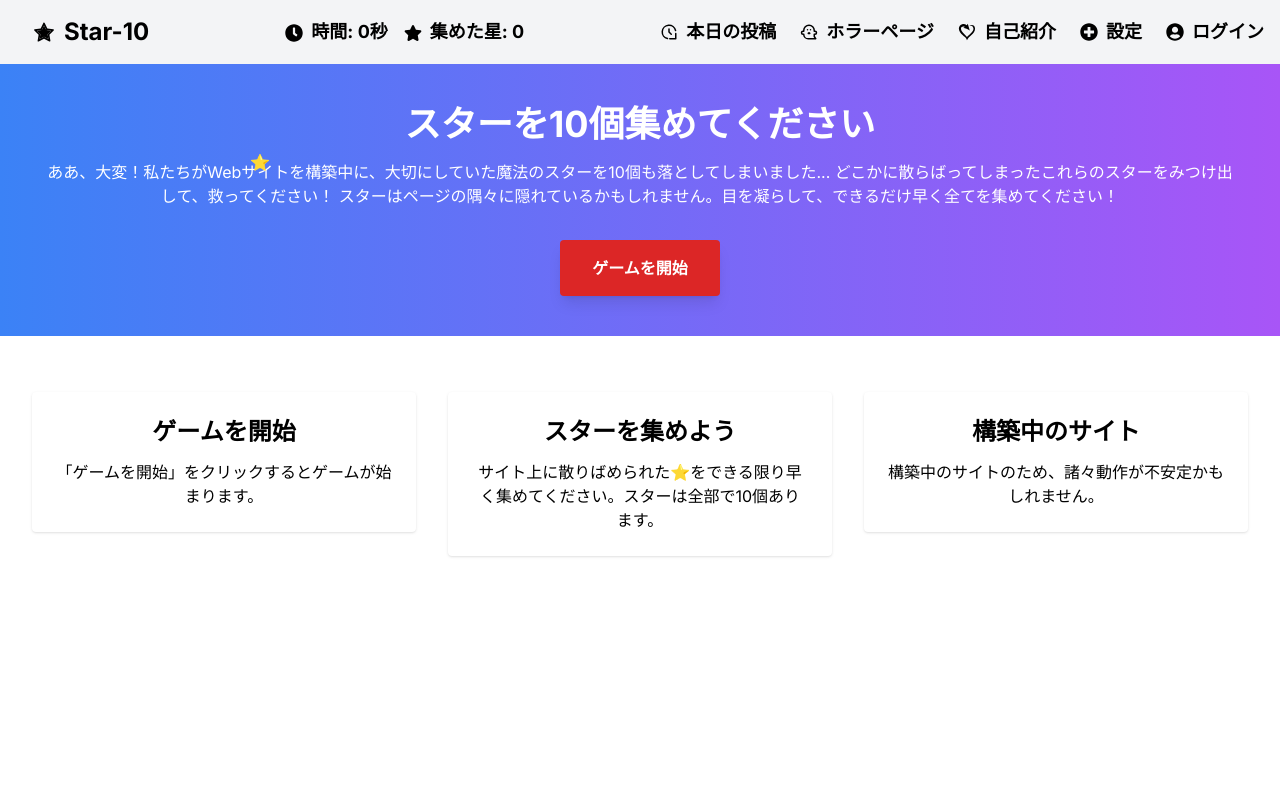
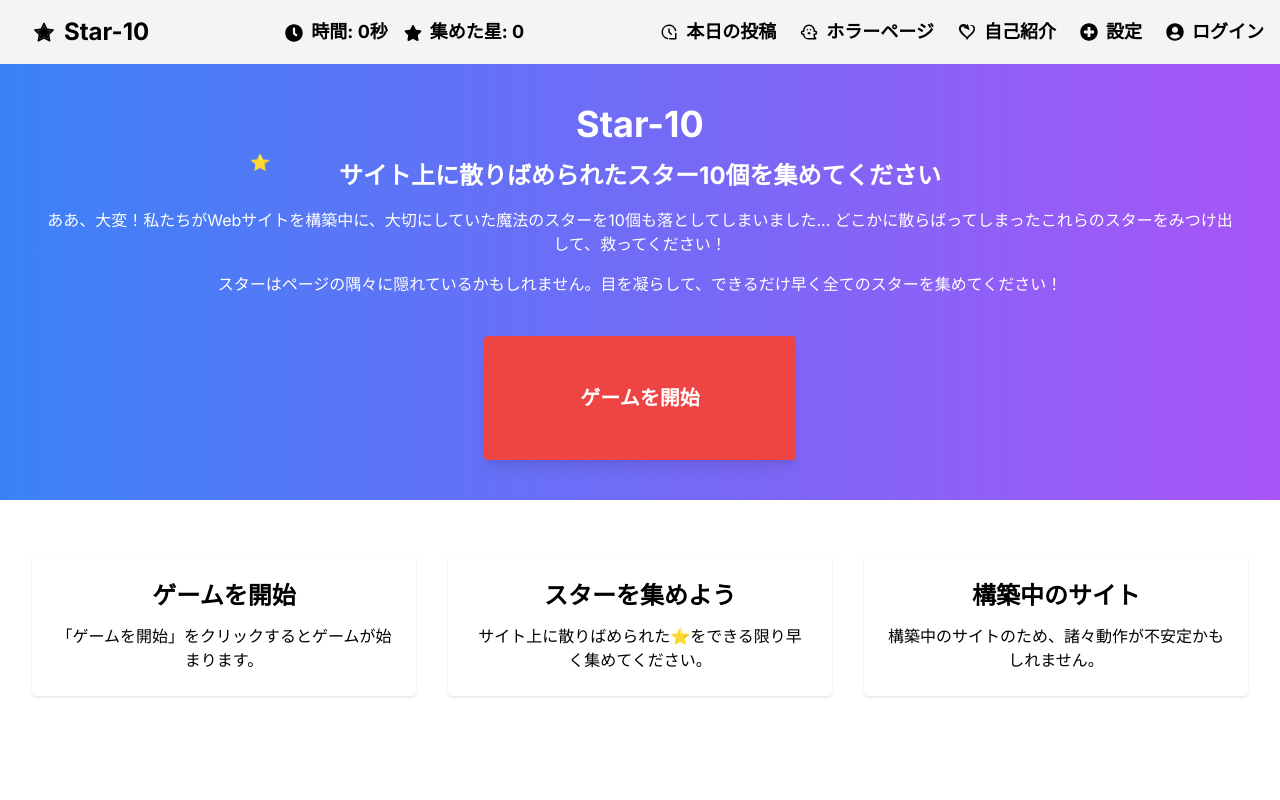
Before and after one commit to zakkiiy/star_10, a Next.js app: page / in a window 1280 px wide. Shown: the top 800 px of the page. Built offline with nearby package versions, Linux system fonts and the light colour scheme.

Commit message:
サイトの微調整

```diff
--- a/src/app/components/TwitterShareButton.js
+++ b/src/app/components/TwitterShareButton.js
@@ -2,7 +2,7 @@ import React from 'react';
 import TwitterIcon from '@mui/icons-material/Twitter';
 
 const TwitterShareButton = ({ time }) => {
-  const tweetText =`おめでとうございます！ ${time} 秒で全てのスターを集めました。`
+  const tweetText =`おめでとうございます！ ${time} 秒で10個のスター全てを集めました。\nアプリ名：Star-10\nURL:https://star-10.vercel.app/`
   const pageUrl ="https://star-10.vercel.app/";
 
   return (
--- a/src/app/layout.js
+++ b/src/app/layout.js
@@ -9,14 +9,14 @@ const inter = Inter({ subsets: ['latin'] })
 export const metadata = {
   metadataBase: new URL('https://star-10.vercel.app//'), //本番環境のアプリ名
   title: 'star-10',
-  description: 'なるはやでスター10個の獲得を目指すアプリ',
+  description: 'なるはやでスター10個の獲得を目指すアプリ。スタートとスター10をかけました。',
   openGraph: {
 		title: 'star-10',
-    description: 'なるはやでスター10個の獲得を目指すアプリ',
+    description: 'なるはやでスター10個の獲得を目指すアプリ。スタートとスター10をかけました。',
 	},
 	twitter: {
 		title: 'star-10',
-    description: 'なるはやでスター10個の獲得を目指すアプリ',
+    description: 'なるはやでスター10個の獲得を目指すアプリ。スタートとスター10をかけました。',
 		card: 'summary_large_image',
 	},
 }
--- a/src/app/page.js
+++ b/src/app/page.js
@@ -22,7 +22,7 @@ export default function Home() {
     },
     {
       title: "スターを集めよう",
-      content: "サイト上に散りばめられた⭐️をできる限り早く集めてください。スターは全部で10個あります。"
+      content: "サイト上に散りばめられた⭐️をできる限り早く集めてください。"
     },
     {
       title: "構築中のサイト",
@@ -35,15 +35,18 @@ export default function Home() {
     <div className="min-h-screen flex flex-col">
       <main className="flex-grow">
         <section className="text-center p-10 bg-gradient-to-r from-blue-500 to-purple-500 text-white">
-          <h1 className="text-4xl font-bold mb-4">スターを10個集めてください</h1>
+          <h1 className="text-4xl font-bold mb-4">Star-10</h1>
+          <h2 className="text-2xl font-bold mb-4">サイト上に散りばめられたスター10個を集めてください</h2>
           <p className="mb-4">
             ああ、大変！私たちがWebサイトを構築中に、大切にしていた魔法のスターを10個も落としてしまいました...
             どこかに散らばってしまったこれらのスターをみつけ出して、救ってください！
-            スターはページの隅々に隠れているかもしれません。目を凝らして、できるだけ早く全てを集めてください！
+          </p>
+          <p className="mb-4">
+            スターはページの隅々に隠れているかもしれません。目を凝らして、できるだけ早く全てのスターを集めてください！
           </p>
           <button
             onClick={startGame}
-            className="bg-red-600 hover:bg-red-900 text-white font-bold py-4 px-8 mt-4 rounded shadow-lg transform hover:-translate-y-1 transition-all duration-300 ease-in-out focus:outline-none focus:shadow-outline"
+            className="bg-red-500 hover:bg-red-600 text-white font-bold py-12 px-24 text-xl mt-6 rounded shadow-lg transform hover:-translate-y-1 transition-all duration-300 ease-in-out focus:outline-none focus:shadow-outline"
           >
             ゲームを開始
           </button>
--- a/src/app/zange/page.js
+++ b/src/app/zange/page.js
@@ -6,6 +6,7 @@ export default function Zange() {
     "構築中のため動作が不安定です",
     "Action Cableで協力プレイ無理でした",
     "スターの位置を固定化しようと思いましたが諦めました。",
+    "DB等を使用していないため保存されません",
     "一旦落ち着いてと",
     "もう一回落ち着いてと",
     "卒業までにMVPリリースできますように。",
```
